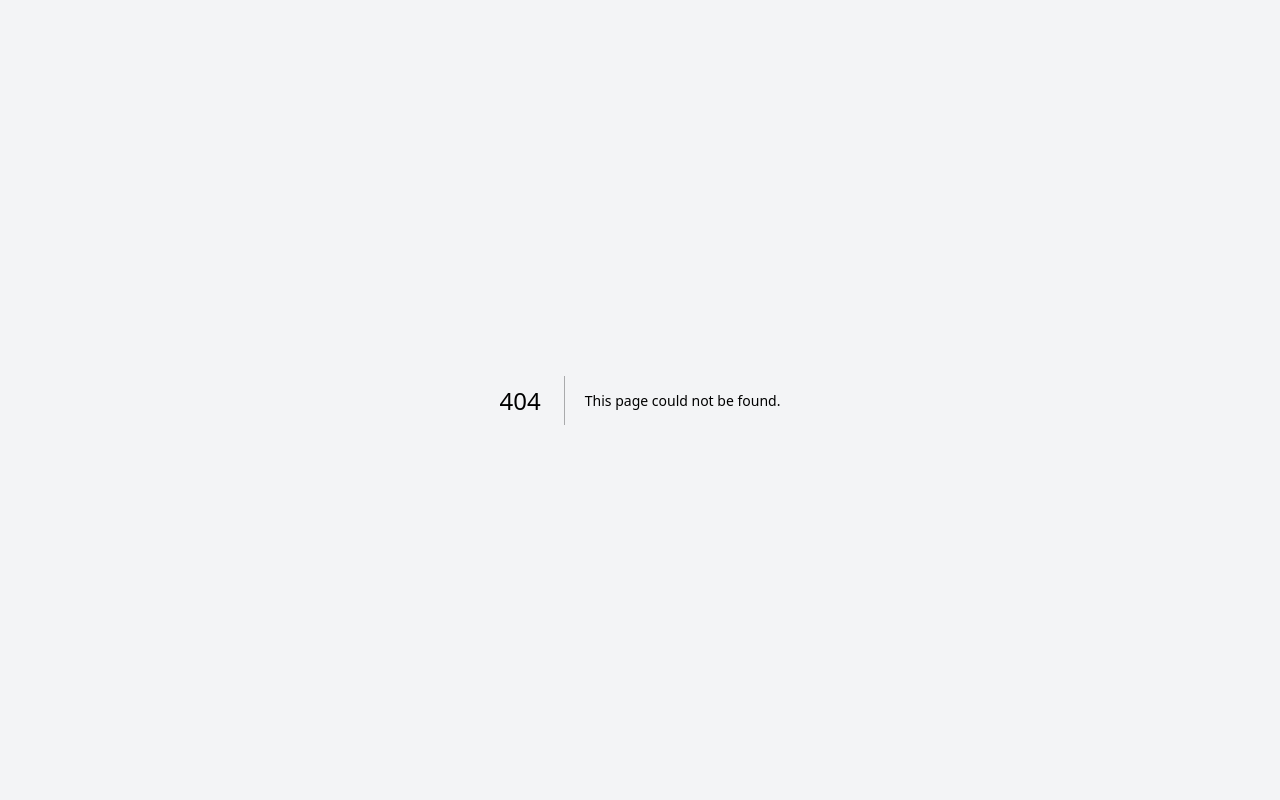
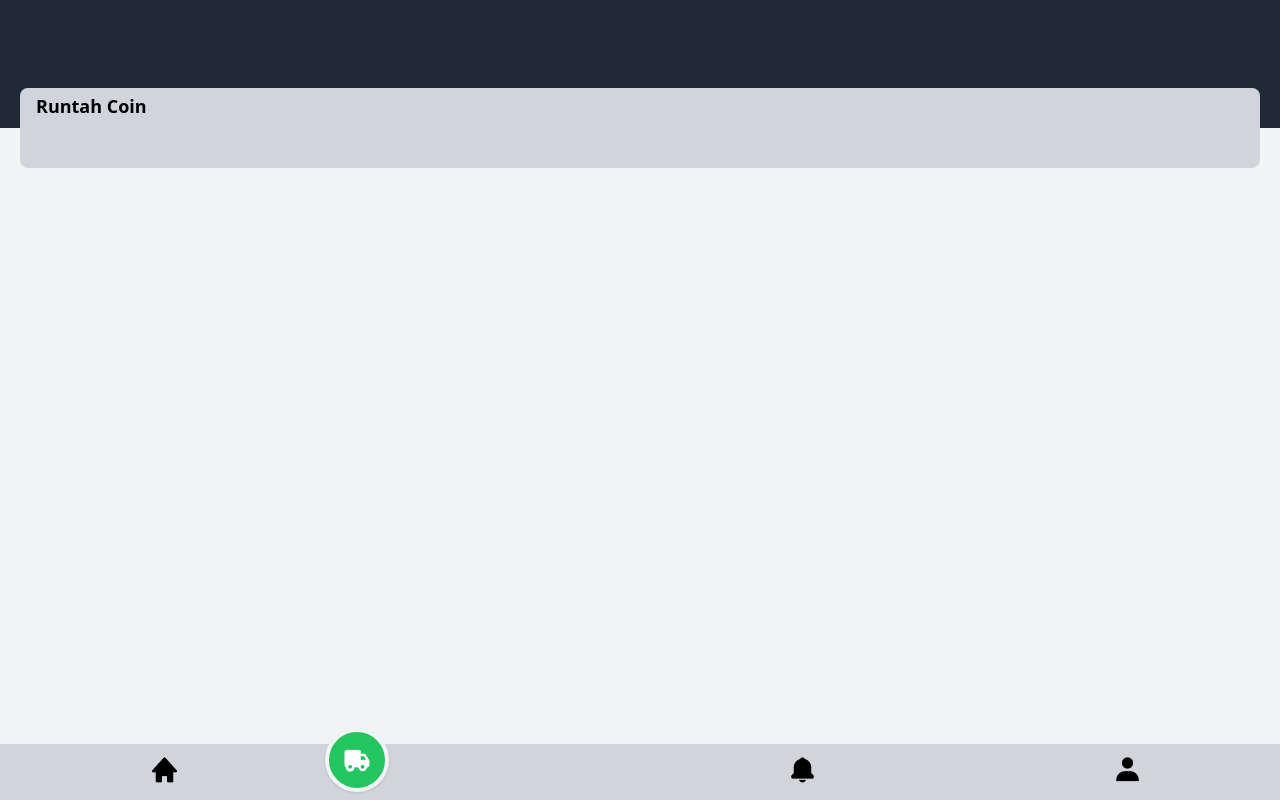
Before and after one commit to adhinnnugroho/BANK-RUNTAH-V.2.0, a Next.js app: page /Jemput in a window 1280 px wide. Before the commit this address had no page. Built offline with nearby package versions, Linux system fonts and the light colour scheme.

Commit message:
feat: installasi fontawesome in nextjs

```diff
--- a/src/Template/Layouts/_mobile_navigations.tsx
+++ b/src/Template/Layouts/_mobile_navigations.tsx
@@ -2,8 +2,12 @@ import NavCard from "@/Template/Components/Card/NavCard";
 import Link from "next/link";
 import { useRouter } from "next/router";
 
+
+
 const MobileNavigations = () => {
     const route = useRouter();
+
+
     return (
         <nav className="bg-gray-300 shadow-sm fixed bottom-0 w-full h-14 z-10">
             <div className="mx-auto max-w-7xl mt-2">
@@ -14,10 +18,10 @@ const MobileNavigations = () => {
                         </div>
                     </div>
                     <div className="col-span-1 text-center">
-                        <NavCard icon="news" status_link={route.pathname === "/cari"}  />
+                        <NavCard icon="truck" status_link={route.pathname === "/Jemput"}  link="/Jemput" />
                     </div>
                     <div className="col-span-1 text-center">
-                        <NavCard icon="bell" status_link={route.pathname === "/bank"} link="/bank" />
+                        <NavCard icon="bell" status_link={route.pathname === "/Notif"} link="/Notif" />
                     </div>
                     <div className="col-span-1 text-center">
                         <NavCard icon="user" status_link={route.pathname === "/Profile"} link="/Profile" />
--- a/src/Template/UI/Home/main-menu.tsx
+++ b/src/Template/UI/Home/main-menu.tsx
@@ -9,7 +9,6 @@ const MainMenu = () => {
     useEffect(() => {
         const getTrashMenu = async () => {
             const response = await HomeServices.getAllTrashMenu();
-            console.log(response.data.data);
             setListMenu(response.data.data);
         }
 
--- /dev/null
+++ b/src/pages/Jemput/index.tsx
@@ -0,0 +1,33 @@
+import MobileNavigations from "@/Template/Layouts/_mobile_navigations"
+
+const ProfileComponent = () => {
+    return (
+        <>
+            <nav className="bg-gray-800 h-32">
+                <div className="mx-auto max-w-7xl px-2 py-2 sm:px-6 lg:px-8">
+
+                </div>
+            </nav>
+
+            <div className="bg-gray-300 ml-5 mr-5 -mt-10 h-20 rounded-lg">
+                <div className="grid grid-cols-3">
+                    <div className="col-span-2">
+                        <h5 className="ml-4 font-semibold pt-1 text-lg">
+                            Runtah Coin
+                        </h5>
+
+                        <h6 className="ml-4 font-semibold pb-2 text-lg">
+                        </h6>
+                    </div>
+                    <div className="col-span-1">
+                        <div className="float-right mt-3 mr-5">
+                        </div>
+                    </div>
+                </div>
+            </div>
+            <MobileNavigations />
+        </>
+    )
+}
+
+export default ProfileComponent
--- /dev/null
+++ b/src/pages/Notif/index.tsx
@@ -0,0 +1,33 @@
+import MobileNavigations from "@/Template/Layouts/_mobile_navigations"
+
+const ProfileComponent = () => {
+    return (
+        <>
+            <nav className="bg-gray-800 h-32">
+                <div className="mx-auto max-w-7xl px-2 py-2 sm:px-6 lg:px-8">
+
+                </div>
+            </nav>
+
+            <div className="bg-gray-300 ml-5 mr-5 -mt-10 h-20 rounded-lg">
+                <div className="grid grid-cols-3">
+                    <div className="col-span-2">
+                        <h5 className="ml-4 font-semibold pt-1 text-lg">
+                            Runtah Coin
+                        </h5>
+
+                        <h6 className="ml-4 font-semibold pb-2 text-lg">
+                        </h6>
+                    </div>
+                    <div className="col-span-1">
+                        <div className="float-right mt-3 mr-5">
+                        </div>
+                    </div>
+                </div>
+            </div>
+            <MobileNavigations />
+        </>
+    )
+}
+
+export default ProfileComponent
```
Also changed, not shown: package.json (+6 -1 lines), 1 other file (tests, documents, lock files or other folders).
